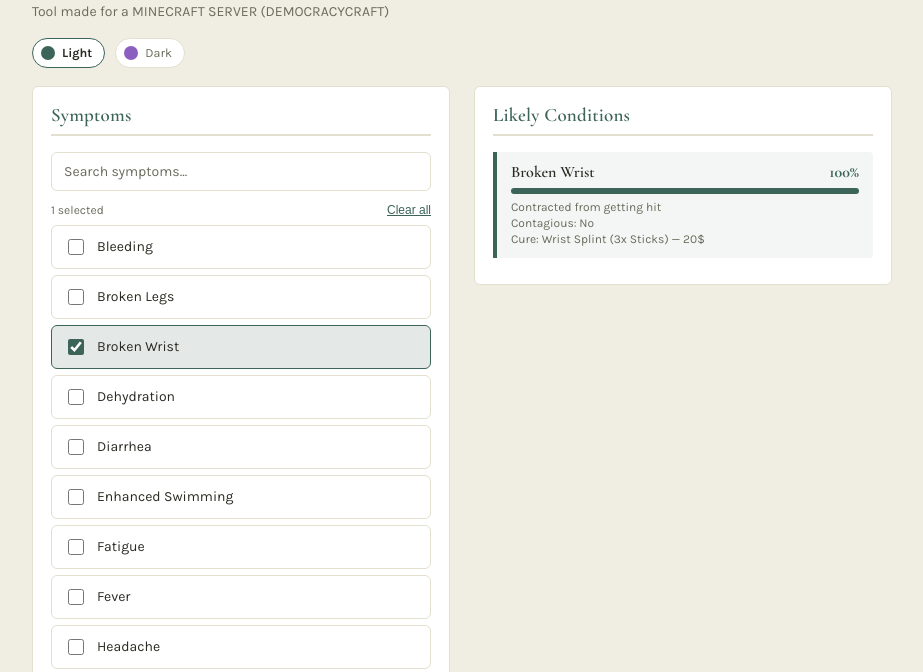
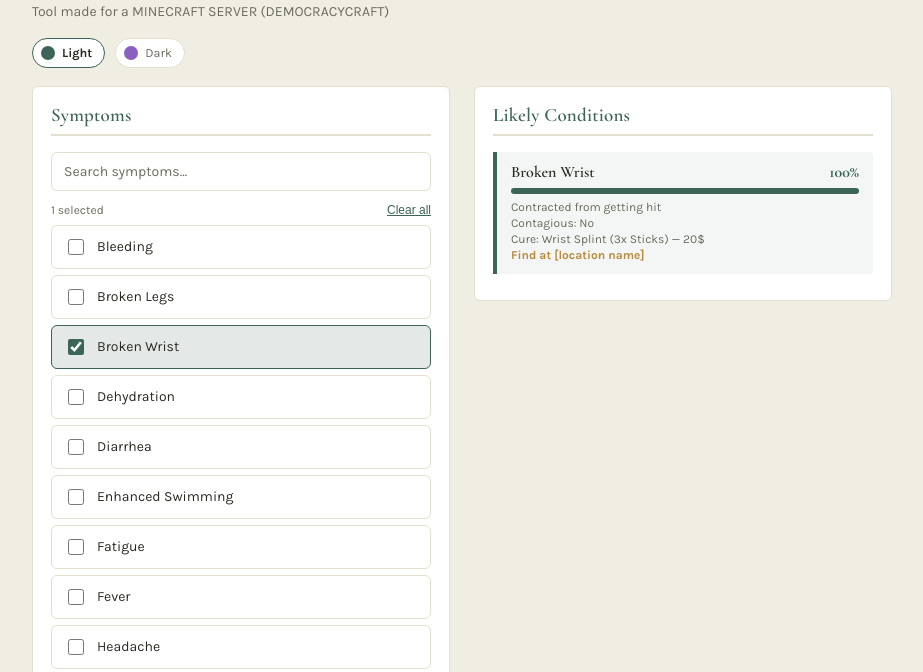
Before and after one commit to Thysomeone/disease_finder_minecraft, a plain HTML site: page index.html in a window 1280 px wide. Both pictures are taken after a click on the label "Broken Wrist". Shown: the part 116-788 px from the top of the page, without its empty margins (178-1101 px from the left). Drawn offline with nearby package versions, Linux system fonts and the light colour scheme.

Commit message:
Update index.html

```diff
--- a/index.html
+++ b/index.html
@@ -221,6 +221,11 @@
     color: var(--text-muted);
   }
 
+  .case p.find-at {
+    color: var(--accent);
+    font-weight: 600;
+  }
+
   .bar-track {
     background: var(--border);
     height: 6px;
@@ -282,67 +287,70 @@
 
     // ==================================================
     // 1. DATA
+    //    Every cure now has a `findAt` property — set this to
+    //    the in-game location name where that cure/ingredients
+    //    can be found. Currently placeholders — edit freely.
     // ==================================================
     const diseases = [
       { name: "Chicken Pox", contractionMethod: "Exposure to chickens", contagious: true,
         symptoms: ["Rash", "Fever", "Itchiness", "Fatigue"], symptomProbabilities: [1.0, 1.0, 0.75, 0.5],
-        cure: { name: "Aciclovir", ingredients: [{ item: "Nucleoside Analogue", qty: 3 }], price: 45 } },
+        cure: { name: "Aciclovir", ingredients: [{ item: "Nucleoside Analogue", qty: 3 }], price: 45, findAt: "Find at [location name]" } },
       { name: "Headlice", contractionMethod: "Contracted from bugs getting into your hair", contagious: true,
         symptoms: ["Itchiness"], symptomProbabilities: [1.0],
-        cure: { name: "Medicated Shampoo", ingredients: [{ item: "Pyrethrin", qty: 3 }], price: 40 } },
+        cure: { name: "Medicated Shampoo", ingredients: [{ item: "Pyrethrin", qty: 3 }], price: 40, findAt: "Find at [location name]" } },
       { name: "Common Cold", contractionMethod: "Contracted from being in cold places", contagious: true,
         symptoms: ["Sneezing", "Stuffy Nose", "Headache", "Sore Throat"], symptomProbabilities: [1.0, 1.0, 0.5, 0.25],
-        cure: { name: "Cough Syrup", ingredients: [{ item: "Pseudoephedrine", qty: 3 }], price: 55 } },
+        cure: { name: "Cough Syrup", ingredients: [{ item: "Pseudoephedrine", qty: 3 }], price: 55, findAt: "Find at [location name]" } },
       { name: "Flux", contractionMethod: "Contracted by drinking unclean water", contagious: false,
         symptoms: ["Dehydration", "Stomach Ache", "Vomiting"], symptomProbabilities: [1.0, 0.75, 0.5],
-        cure: { name: "IV Fluids", ingredients: [{ item: "Electrolyte Tincture", qty: 3 }], price: 60 } },
+        cure: { name: "IV Fluids", ingredients: [{ item: "Electrolyte Tincture", qty: 3 }], price: 60, findAt: "Find at [location name]" } },
       { name: "Forest Fever", contractionMethod: "Contracted from a tick bite in forests", contagious: false,
         symptoms: ["Fever", "Rash", "Headache", "Sweating"], symptomProbabilities: [1.0, 1.0, 0.5, 0.3],
-        cure: { name: "Doxycycline", ingredients: [{ item: "Streptomyces Culture", qty: 3 }], price: 55 } },
+        cure: { name: "Doxycycline", ingredients: [{ item: "Streptomyces Culture", qty: 3 }], price: 55, findAt: "Find at [location name]" } },
       { name: "Food Poisoning", contractionMethod: "Eating raw meat", contagious: false,
         symptoms: ["Nausea", "Stomach Ache", "Vomiting", "Diarrhea"], symptomProbabilities: [1.0, 1.0, 0.5, 0.5],
-        cure: { name: "Azithromycin", ingredients: [{ item: "Saccharopolyspora Culture", qty: 3 }], price: 55 } },
+        cure: { name: "Azithromycin", ingredients: [{ item: "Saccharopolyspora Culture", qty: 3 }], price: 55, findAt: "Find at [location name]" } },
       { name: "Blockjaw", contractionMethod: "Contracted from rusty metal", contagious: false,
         symptoms: ["Stiffness", "Sweating", "Fever"], symptomProbabilities: [1.0, 0.1, 0.1],
-        cure: { name: "Metronidazole", ingredients: [{ item: "Pseudomonas Culture", qty: 3 }], price: 55 } },
+        cure: { name: "Metronidazole", ingredients: [{ item: "Pseudomonas Culture", qty: 3 }], price: 55, findAt: "Find at [location name]" } },
       { name: "Ear Infection", contractionMethod: "Contracted from water getting into your ears while swimming", contagious: false,
         symptoms: ["Tinnitus", "Headache", "Fever"], symptomProbabilities: [1.0, 0.6, 0.05],
-        cure: { name: "Amoxicillin", ingredients: [{ item: "Penicillium Culture", qty: 3 }], price: 65 } },
+        cure: { name: "Amoxicillin", ingredients: [{ item: "Penicillium Culture", qty: 3 }], price: 65, findAt: "Find at [location name]" } },
       { name: "Bug Bite Fever", contractionMethod: "Contracted from a bug bite in tropical climates", contagious: false,
         symptoms: ["Fever", "Jaundice", "Headache", "Sweating"], symptomProbabilities: [1.0, 1.0, 0.5, 0.3],
-        cure: { name: "Chloroquine", ingredients: [{ item: "Quinine Tincture", qty: 3 }], price: 65 } },
+        cure: { name: "Chloroquine", ingredients: [{ item: "Quinine Tincture", qty: 3 }], price: 65, findAt: "Find at [location name]" } },
       { name: "Mad Cow Disease", contractionMethod: "Contracted from contaminated beef", contagious: false,
         symptoms: ["Headache"], symptomProbabilities: [1.0],
         cure: { name: "Pain Relief", ingredients: [
             { item: "Red Mushroom", qty: 1 }, { item: "Glass Bottle", qty: 1 }, { item: "Gunpowder", qty: 1 },
-            { item: "Glowstone Dust", qty: 1 }, { item: "Magma Cream", qty: 1 } ], price: 55 } },
+            { item: "Glowstone Dust", qty: 1 }, { item: "Magma Cream", qty: 1 } ], price: 55, findAt: "Find at [location name]" } },
       { name: "Webbed Foot", contractionMethod: "Contracted from too much time in swamps or near waterlogged areas", contagious: false,
         symptoms: ["Enhanced Swimming", "Sore Feet"], symptomProbabilities: [1.0, 1.0],
         cure: { name: "Featherpluck Tonic", ingredients: [
             { item: "Feather", qty: 2 }, { item: "Phantom Membrane", qty: 1 }, { item: "Honey Bottle", qty: 1 },
-            { item: "Blaze Powder", qty: 1 } ], price: 5, coPay: 25 } },
+            { item: "Blaze Powder", qty: 1 } ], price: 5, coPay: 25, findAt: "Find at [location name]" } },
       { name: "Hyperglycemia", contractionMethod: "Contracted from eating sugary foods", contagious: false,
         symptoms: ["Nausea", "Hunger", "Bleeding"], symptomProbabilities: [0.7, 1.0, 0.6],
         cure: { name: "Insulin", ingredients: [
-            { item: "Melon", qty: 1 }, { item: "Egg", qty: 1 }, { item: "Glass Bottle", qty: 1 } ], price: 10, coPay: 15 } },
+            { item: "Melon", qty: 1 }, { item: "Egg", qty: 1 }, { item: "Glass Bottle", qty: 1 } ], price: 10, coPay: 15, findAt: "Find at [location name]" } },
       { name: "Hay Fever", contractionMethod: "Contracted from an allergic reaction to pollen", contagious: false,
         symptoms: ["Sneezing", "Itchiness", "Rash"], symptomProbabilities: [1.0, 1.0, 0.1],
-        cure: { name: "Antihistamine", ingredients: [{ item: "Allergy Tincture", qty: 3 }], price: 10, coPay: 15 } },
+        cure: { name: "Antihistamine", ingredients: [{ item: "Allergy Tincture", qty: 3 }], price: 10, coPay: 15, findAt: "Find at [location name]" } },
       { name: "Broken Leg", contractionMethod: "Contracted from fall damage", contagious: false,
         symptoms: ["Broken Legs"], symptomProbabilities: [1.0],
-        cure: { name: "Leg Splint", ingredients: [{ item: "Sticks", qty: 6 }], price: 25 } },
+        cure: { name: "Leg Splint", ingredients: [{ item: "Sticks", qty: 6 }], price: 25, findAt: "Find at [location name]" } },
       { name: "Broken Wrist", contractionMethod: "Contracted from getting hit", contagious: false,
         symptoms: ["Broken Wrist"], symptomProbabilities: [1.0],
-        cure: { name: "Wrist Splint", ingredients: [{ item: "Sticks", qty: 3 }], price: 20 } },
+        cure: { name: "Wrist Splint", ingredients: [{ item: "Sticks", qty: 3 }], price: 20, findAt: "Find at [location name]" } },
       { name: "Flesh Wound", contractionMethod: "Contracted from accidentally getting cut", contagious: false,
         symptoms: ["Bleeding"], symptomProbabilities: [1.0],
-        cure: { name: "Bandage", ingredients: [{ item: "Paper", qty: 8 }, { item: "Wool", qty: 1 }], price: 30 } },
+        cure: { name: "Bandage", ingredients: [{ item: "Paper", qty: 8 }, { item: "Wool", qty: 1 }], price: 30, findAt: "Find at [location name]" } },
       { name: "Hypothermia", contractionMethod: "Contracted by overexposure to cold", contagious: false,
         symptoms: ["Shivering", "Headache"], symptomProbabilities: [1.0, 1.0],
-        cure: { name: "Heat Pack", ingredients: [{ item: "Magma Cream", qty: 1 }, { item: "Paper", qty: 1 }], price: 30 } },
+        cure: { name: "Heat Pack", ingredients: [{ item: "Magma Cream", qty: 1 }, { item: "Paper", qty: 1 }], price: 30, findAt: "Find at [location name]" } },
       { name: "Heat Exhaustion", contractionMethod: "Contracted by overexposure to heat", contagious: false,
         symptoms: ["Dehydration", "Vomiting", "Headache"], symptomProbabilities: [1.0, 0.8, 0.8],
-        cure: { name: "Ice Pack", ingredients: [{ item: "Ice", qty: 1 }, { item: "Paper", qty: 1 }], price: 30 } }
+        cure: { name: "Ice Pack", ingredients: [{ item: "Ice", qty: 1 }, { item: "Paper", qty: 1 }], price: 30, findAt: "Find at [location name]" } }
     ];
 
     // ==================================================
@@ -431,6 +439,7 @@
             <p>${d.contractionMethod}</p>
             <p>Contagious: ${d.contagious ? "Yes" : "No"}</p>
             <p>Cure: ${d.cure.name} (${ingredientText}) — ${d.cure.price}$</p>
+            <p class="find-at">${d.cure.findAt}</p>
           </div>
         `;
       }).join("");
```
